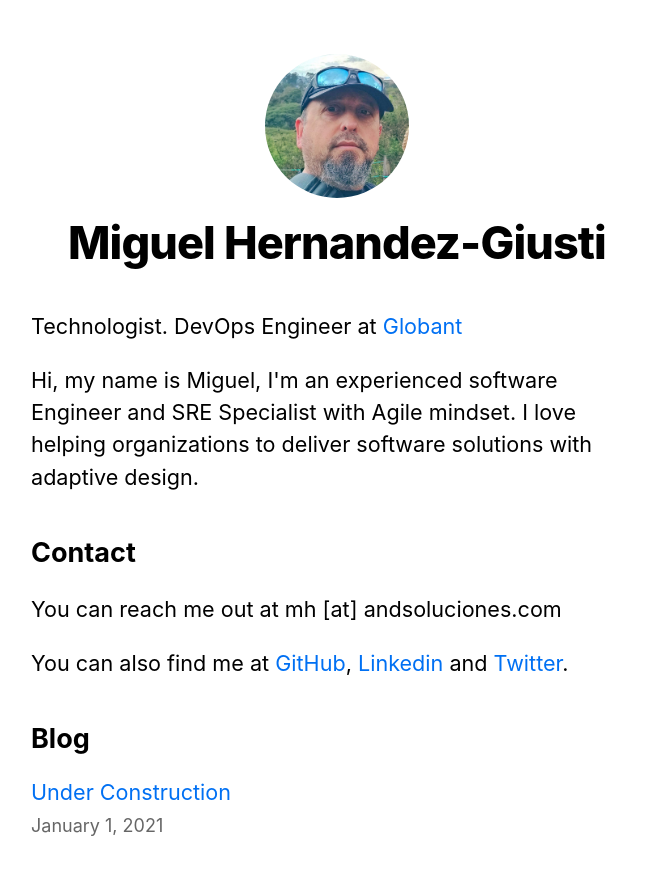
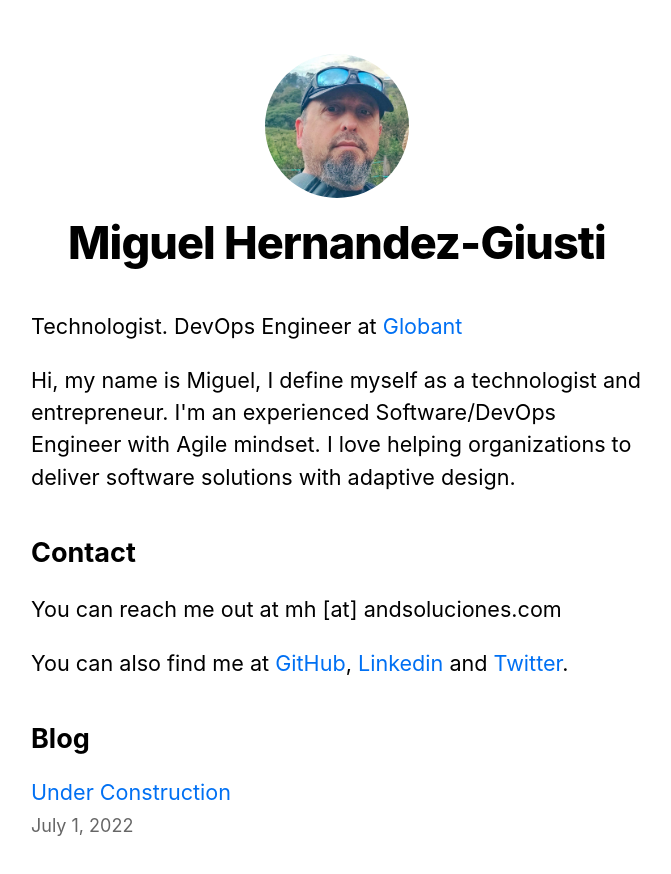
Before and after one commit to andsoluciones/andsoluciones.com, a Next.js app: page / in a window 1280 px wide. Shown: the top 874 px of the page, without its empty margins (303-974 px from the left). Built offline with nearby package versions, Linux system fonts and the light colour scheme.

Commit message:
Change text in home

```diff
--- a/pages/index.tsx
+++ b/pages/index.tsx
@@ -24,7 +24,8 @@ export default function Home({
       <section className={utilStyles.headingMd}>
         <p>Technologist. DevOps Engineer at <a href="https://www.globant.com">Globant</a></p>
         <p>
-          Hi, my name is Miguel, I'm an experienced software Engineer and SRE Specialist with Agile mindset.{' '}
+          Hi, my name is Miguel, I define myself as a technologist and entrepreneur. {' '}
+          I'm an experienced Software/DevOps Engineer with Agile mindset.{' '}
           I love helping organizations to deliver software solutions with adaptive design.
         </p>
       </section>
--- a/posts/under-construction.md
+++ b/posts/under-construction.md
@@ -1,6 +1,6 @@
 ---
 title: "Under Construction"
-date: "2021-01-01"
+date: "2022-07-01"
 ---
 
 This blog is **Under Construction**.
```
